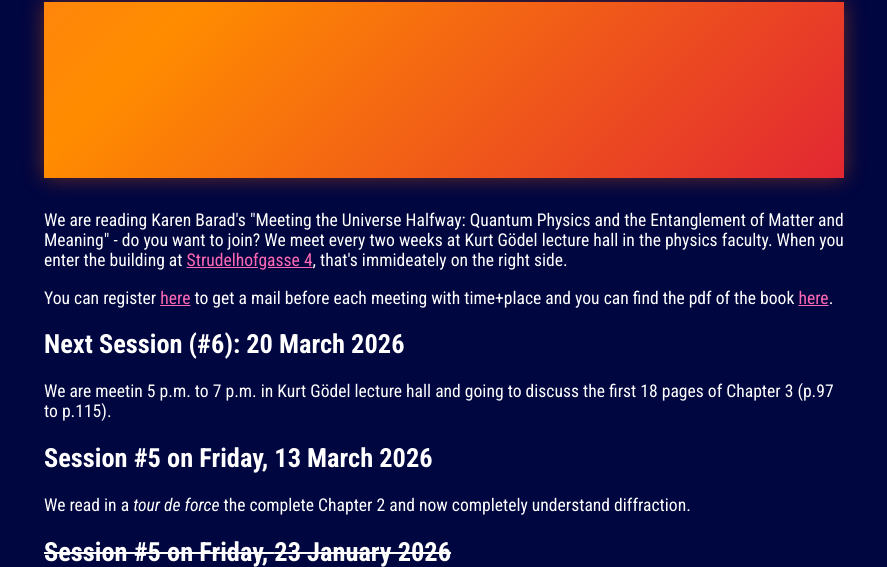
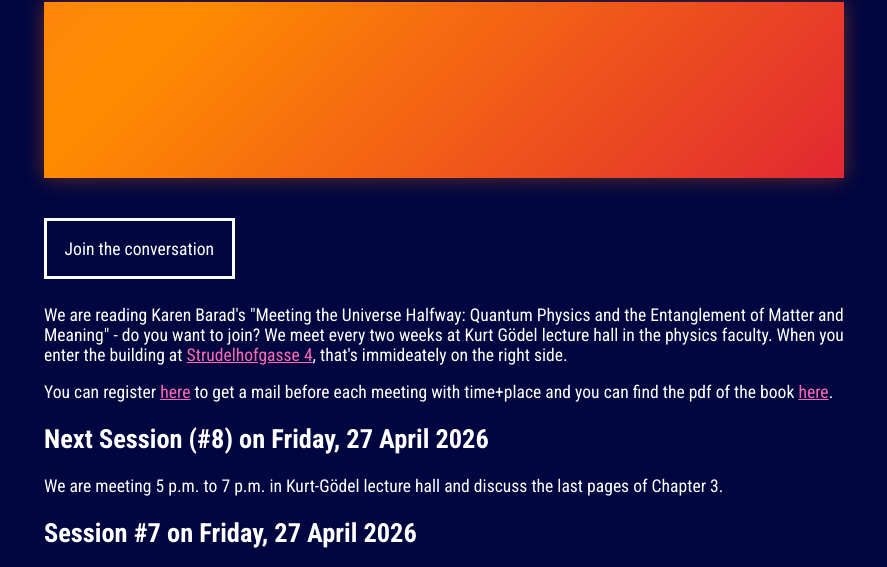
Before and after one commit to GrumpyGoedel/messapparat, a website: page public/index.html in a window 1280 px wide. Shown: the part 214-781 px from the top of the page, without its empty margins (196-1083 px from the left). Drawn offline with Linux system fonts and the light colour scheme; a web font is replaced by a local one.

Commit message:
Added button to PieFed community

```diff
--- a/public/index.html
+++ b/public/index.html
@@ -15,15 +15,21 @@
   <div class="container">
   <h1><span style="color: pink;">WELCOME</span> <span style="color: crimson;">TO</span> <span style="color: hotpink;">THE</span> <span style="color: orange;">READING</span> <span style="color: darkorange;">CIRCLE</span></h1>
   <div class="whirly-box"></div>
+  <a href="https://intra.messappar.at/c/karen" class="button">Join the conversation</a>
   <p>We are reading Karen Barad's "Meeting the Universe Halfway:
   Quantum Physics and the Entanglement of Matter and Meaning" - do you want to join?
   We meet every two weeks at Kurt Gödel lecture hall in the physics faculty. When you enter the building at
   <a href="https://maps.app.goo.gl/odB45acjhfs1DjLo6">Strudelhofgasse 4</a>, that's immideately on the right side.</p>
   <p>You can register <a href="https://forms.gle/EVXkMgd9iGo9FD8y9">here</a> to get a mail before each meeting with time+place and
   you can find the pdf of the book  <a href="files/Meeting the Universe Halfway (Barad 2007).pdf" target="_blank">here</a>.</p>
-  <h2>Next Session (#6): <span style="white-space: nowrap;">20 March 2026</span></h2>
-  <p>We are meetin 5 p.m. to 7 p.m. in Kurt Gödel lecture hall and going to discuss the first 18 pages of Chapter 3 (p.97 to p.115).</p>
-  <h2>Session #5 on Friday, 13 March 2026</h2>
+
+  <h2>Next Session (#8) on Friday, <span style="white-space: nowrap;">27 April 2026</span></h2>
+  <p>We are meeting 5 p.m. to 7 p.m. in Kurt-Gödel lecture hall and discuss the last pages of Chapter 3.</p>
+  <h2>Session #7 on Friday, <span style="white-space: nowrap;">27 April 2026</span></h2>
+  <p>What is the Bohrian cut?</p>
+  <h2>Session #6 on Friday, <span style="white-space: nowrap;">20 March 2026</span></h2>
+  <p>We discussed the first 18 pages of Chapter 3 (p.97 to p.115).</p>
+  <h2>Session #5 on Friday, <span style="white-space: nowrap;">13 March 2026</span></h2>
   <p>We read in a <i>tour de force</i> the complete Chapter 2 and now completely understand diffraction.</p>
   <h2><s>Session #5 on Friday, <span style="white-space: nowrap;">23 January 2026</span></s></h2>
   <p>Session was cancelled</p>
--- a/public/style.css
+++ b/public/style.css
@@ -19,6 +19,23 @@ h1 {
     "ELXP" 0;
   font-size: 3.4em;
   line-height: 0.8;
+}
+a.button {
+  font-family: "Roboto Condensed", sans-serif;
+  color: white;
+  background-color: #000640;
+  border-color: white;
+  border-radius: 0;
+  border-style: solid;
+  font-optical-sizing: auto;
+  font-weight: 400;
+  font-style: normal;
+  text-decoration: none;
+  font-size: 1.1rem;
+  padding: 1.1rem;
+  display: inline-block;
+  margin-top: 0.5rem;
+  margin-bottom: 0.5rem;
 }
 .container {
   max-width: 800px;
```
